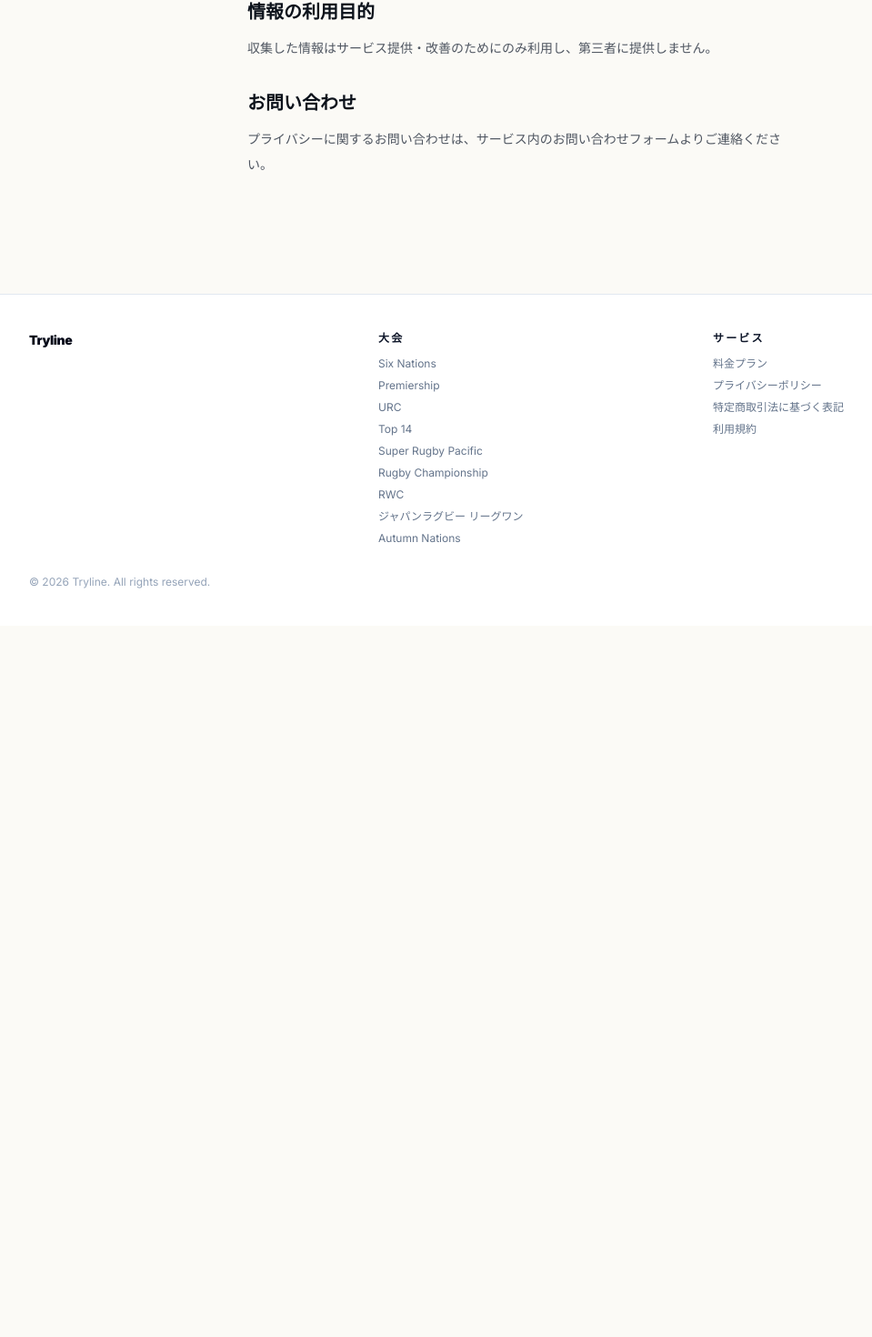
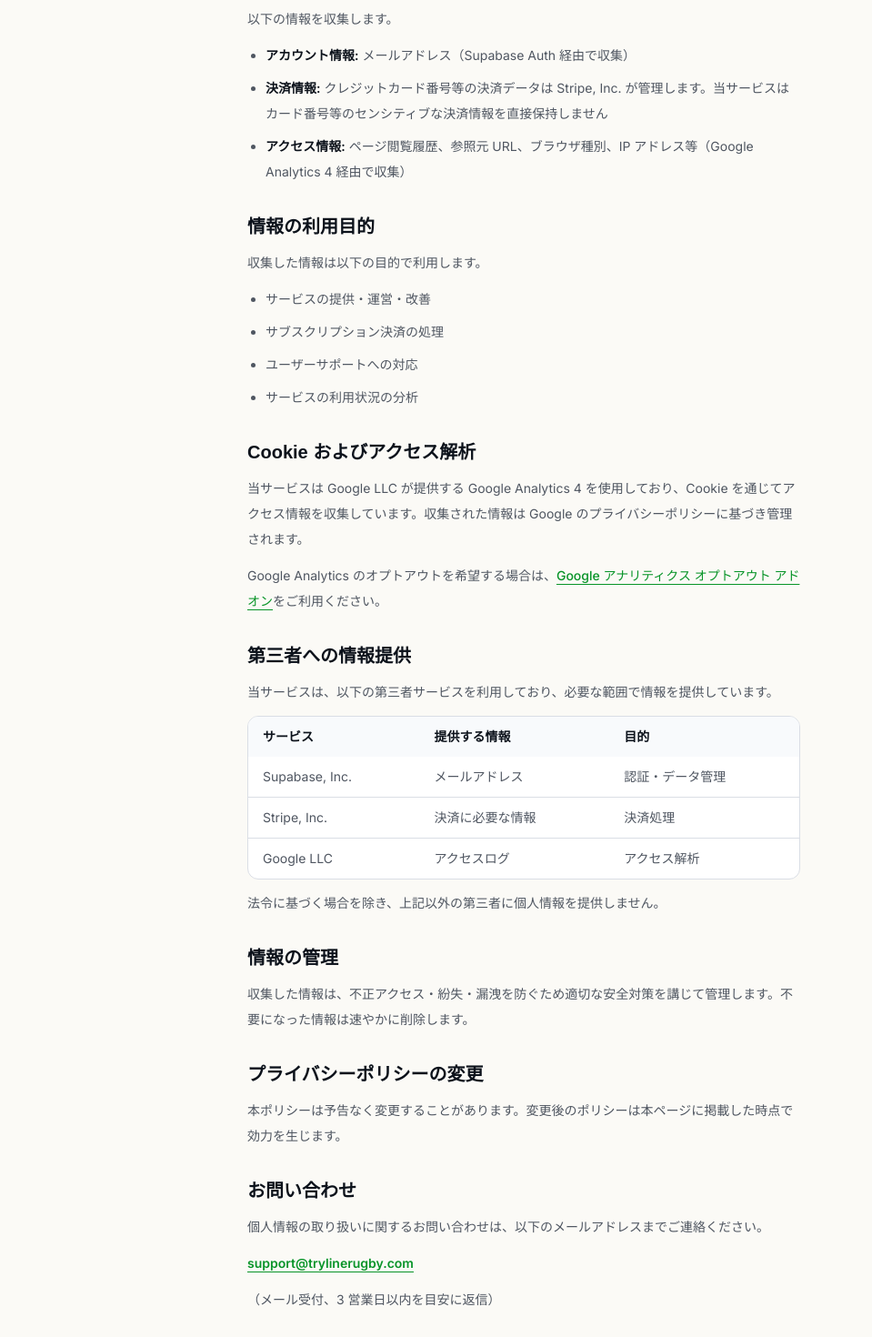
Before and after one commit to Gosshi/tryline, a Next.js app: page /legal/privacy in a window 1280 px wide. Shown: the part 406-1876 px from the top of the page at 91% size, without its empty margins (64-1023 px from the left). Before the commit the page ends 1094 px from the top, so only its background shows below. Built offline with nearby package versions, Linux system fonts and the light colour scheme; no server answers; the database is empty.

Commit message:
Fix: update privacy policy

```diff
--- a/app/legal/privacy/page.tsx
+++ b/app/legal/privacy/page.tsx
@@ -3,6 +3,12 @@ import type { Metadata } from "next";
 export const metadata: Metadata = {
   title: "プライバシーポリシー",
 };
+
+const thirdPartyServices = [
+  ["Supabase, Inc.", "メールアドレス", "認証・データ管理"],
+  ["Stripe, Inc.", "決済に必要な情報", "決済処理"],
+  ["Google LLC", "アクセスログ", "アクセス解析"],
+] as const;
 
 export default function PrivacyPage() {
   return (
@@ -15,27 +21,143 @@ export default function PrivacyPage() {
           プライバシーポリシー
         </h1>
       </header>
-      <p className="text-sm leading-7 text-[var(--color-ink-muted)]">
-        Tryline（以下「本サービス」）は、ユーザーのプライバシーを尊重し、個人情報を適切に管理します。
-      </p>
+
+      <section className="space-y-3">
+        <h2 className="text-xl font-semibold">はじめに</h2>
+        <p className="text-sm leading-7 text-[var(--color-ink-muted)]">
+          Tryline（以下「当サービス」）は、ユーザーのプライバシーを尊重し、個人情報を適切に管理します。本ポリシーは、当サービスが収集する情報、その利用目的、および管理方法について説明します。
+        </p>
+      </section>
+
       <section className="space-y-3">
         <h2 className="text-xl font-semibold">収集する情報</h2>
         <p className="text-sm leading-7 text-[var(--color-ink-muted)]">
-          本サービスは、アカウント登録時にメールアドレスを収集します。
+          以下の情報を収集します。
         </p>
+        <ul className="list-disc space-y-2 pl-5 text-sm leading-7 text-[var(--color-ink-muted)]">
+          <li>
+            <span className="font-semibold text-[var(--color-ink)]">
+              アカウント情報:
+            </span>{" "}
+            メールアドレス（Supabase Auth 経由で収集）
+          </li>
+          <li>
+            <span className="font-semibold text-[var(--color-ink)]">
+              決済情報:
+            </span>{" "}
+            クレジットカード番号等の決済データは Stripe, Inc.
+            が管理します。当サービスはカード番号等のセンシティブな決済情報を直接保持しません
+          </li>
+          <li>
+            <span className="font-semibold text-[var(--color-ink)]">
+              アクセス情報:
+            </span>{" "}
+            ページ閲覧履歴、参照元 URL、ブラウザ種別、IP アドレス等（Google
+            Analytics 4 経由で収集）
+          </li>
+        </ul>
       </section>
+
       <section className="space-y-3">
         <h2 className="text-xl font-semibold">情報の利用目的</h2>
         <p className="text-sm leading-7 text-[var(--color-ink-muted)]">
-          収集した情報はサービス提供・改善のためにのみ利用し、第三者に提供しません。
+          収集した情報は以下の目的で利用します。
+        </p>
+        <ul className="list-disc space-y-2 pl-5 text-sm leading-7 text-[var(--color-ink-muted)]">
+          <li>サービスの提供・運営・改善</li>
+          <li>サブスクリプション決済の処理</li>
+          <li>ユーザーサポートへの対応</li>
+          <li>サービスの利用状況の分析</li>
+        </ul>
+      </section>
+
+      <section className="space-y-3">
+        <h2 className="text-xl font-semibold">Cookie およびアクセス解析</h2>
+        <p className="text-sm leading-7 text-[var(--color-ink-muted)]">
+          当サービスは Google LLC が提供する Google Analytics 4
+          を使用しており、Cookie
+          を通じてアクセス情報を収集しています。収集された情報は Google
+          のプライバシーポリシーに基づき管理されます。
+        </p>
+        <p className="text-sm leading-7 text-[var(--color-ink-muted)]">
+          Google Analytics のオプトアウトを希望する場合は、
+          <a
+            className="font-medium text-[var(--color-accent)] underline underline-offset-4"
+            href="https://tools.google.com/dlpage/gaoptout"
+            rel="noreferrer"
+            target="_blank"
+          >
+            Google アナリティクス オプトアウト アドオン
+          </a>
+          をご利用ください。
         </p>
       </section>
+
+      <section className="space-y-3">
+        <h2 className="text-xl font-semibold">第三者への情報提供</h2>
+        <p className="text-sm leading-7 text-[var(--color-ink-muted)]">
+          当サービスは、以下の第三者サービスを利用しており、必要な範囲で情報を提供しています。
+        </p>
+        <div className="overflow-hidden rounded-lg border border-[var(--color-rule)] bg-white">
+          <table className="w-full border-collapse text-left text-sm">
+            <thead className="bg-slate-50 text-[var(--color-ink)]">
+              <tr>
+                <th className="px-4 py-3 font-semibold">サービス</th>
+                <th className="px-4 py-3 font-semibold">提供する情報</th>
+                <th className="px-4 py-3 font-semibold">目的</th>
+              </tr>
+            </thead>
+            <tbody className="divide-y divide-[var(--color-rule)] text-[var(--color-ink-muted)]">
+              {thirdPartyServices.map(([service, information, purpose]) => (
+                <tr key={service}>
+                  <td className="px-4 py-3">{service}</td>
+                  <td className="px-4 py-3">{information}</td>
+                  <td className="px-4 py-3">{purpose}</td>
+                </tr>
+              ))}
+            </tbody>
+          </table>
+        </div>
+        <p className="text-sm leading-7 text-[var(--color-ink-muted)]">
+          法令に基づく場合を除き、上記以外の第三者に個人情報を提供しません。
+        </p>
+      </section>
+
+      <section className="space-y-3">
+        <h2 className="text-xl font-semibold">情報の管理</h2>
+        <p className="text-sm leading-7 text-[var(--color-ink-muted)]">
+          収集した情報は、不正アクセス・紛失・漏洩を防ぐため適切な安全対策を講じて管理します。不要になった情報は速やかに削除します。
+        </p>
+      </section>
+
+      <section className="space-y-3">
+        <h2 className="text-xl font-semibold">プライバシーポリシーの変更</h2>
+        <p className="text-sm leading-7 text-[var(--color-ink-muted)]">
+          本ポリシーは予告なく変更することがあります。変更後のポリシーは本ページに掲載した時点で効力を生じます。
+        </p>
+      </section>
+
       <section className="space-y-3">
         <h2 className="text-xl font-semibold">お問い合わせ</h2>
         <p className="text-sm leading-7 text-[var(--color-ink-muted)]">
-          プライバシーに関するお問い合わせは、サービス内のお問い合わせフォームよりご連絡ください。
+          個人情報の取り扱いに関するお問い合わせは、以下のメールアドレスまでご連絡ください。
+        </p>
+        <p className="text-sm leading-7">
+          <a
+            className="font-semibold text-[var(--color-accent)] underline underline-offset-4"
+            href="mailto:support@trylinerugby.com"
+          >
+            support@trylinerugby.com
+          </a>
+        </p>
+        <p className="text-sm leading-7 text-[var(--color-ink-muted)]">
+          （メール受付、3 営業日以内を目安に返信）
         </p>
       </section>
+
+      <p className="text-xs text-[var(--color-ink-muted)]">
+        最終更新日: 2026年5月
+      </p>
     </article>
   );
 }
```
Also changed, not shown: 1 other file (tests, documents, lock files or other folders).
